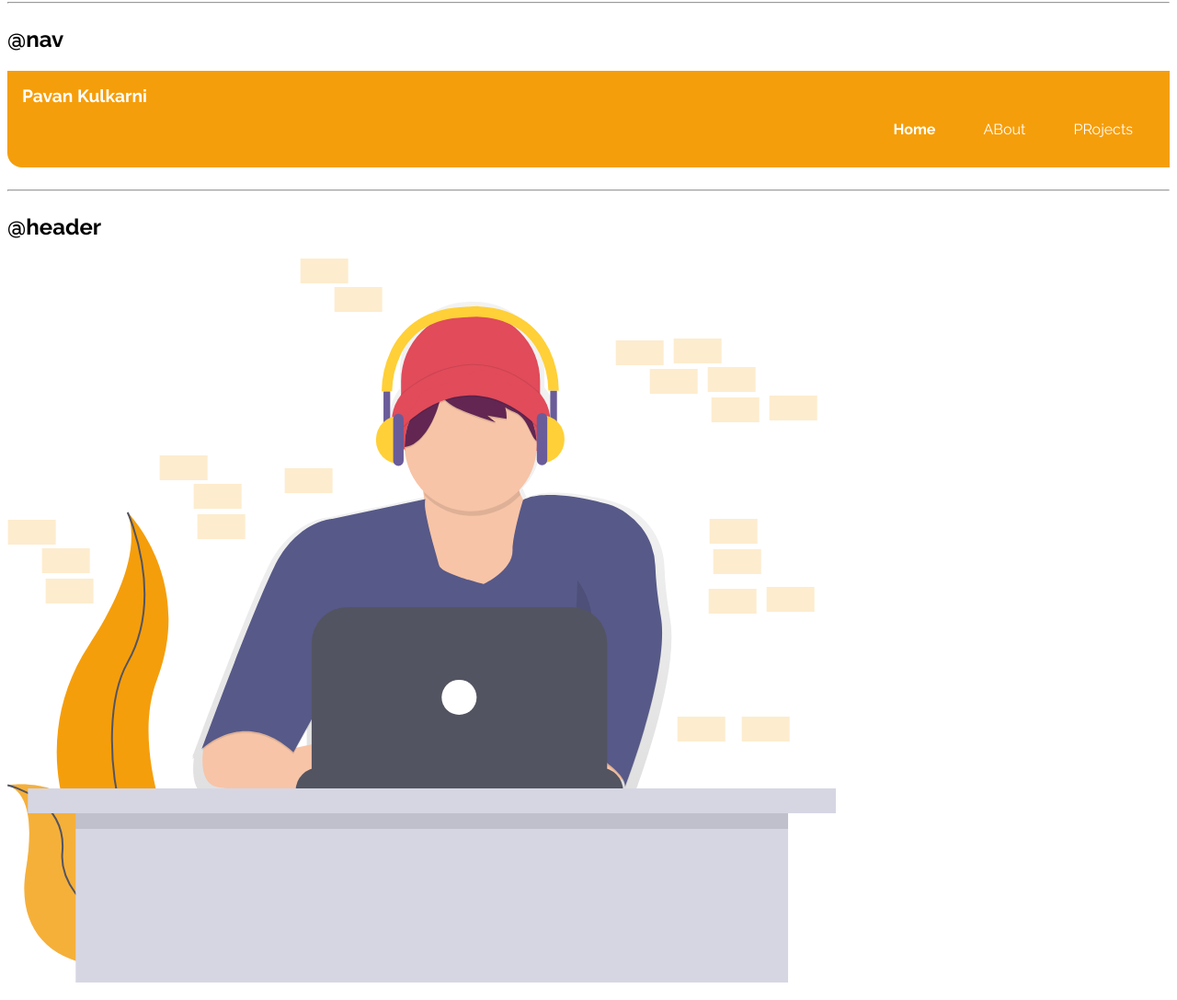
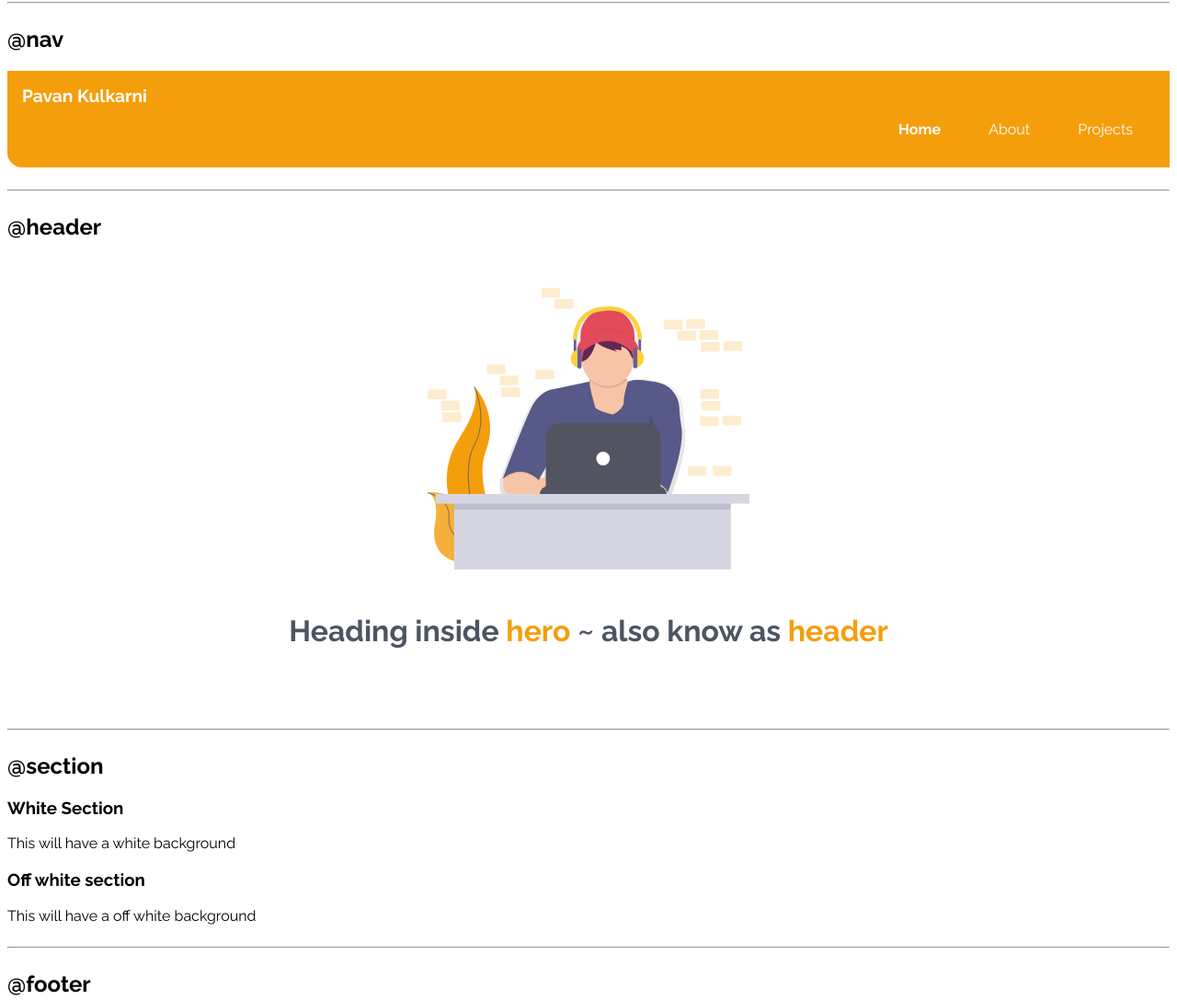
Before and after one commit to pavan6115/neogcamp, a plain HTML site: page html/index.html in a window 1280 px wide. Shown: the part 1240-2327 px from the top of the page at 92% size. Drawn offline with Linux system fonts and the light colour scheme.

Commit message:
updated for header

```diff
--- a/css/style.css
+++ b/css/style.css
@@ -2,6 +2,7 @@
 
 :root {
   --primary-color: #f59e0b;
+  --dark-grey: #4B5563;
 }
 
 body {
@@ -75,3 +76,25 @@ hr {
 .active {
     font-weight: bold;
 }
+
+/* header */
+.hero {
+    padding: 2rem;
+}
+
+.hero-img {
+    max-width: 350px;
+    display: block;
+    margin: auto;
+}
+
+.hero-heading {
+    font-size: 2rem;
+    color: var(--dark-grey);
+    padding-top: 1rem;
+    text-align: center;
+}
+
+.hero-highlight {
+    color: var(--primary-color);
+}
--- a/html/index.html
+++ b/html/index.html
@@ -75,16 +75,16 @@
       <div class="nav-brand">Pavan Kulkarni</div>
       <ul class="nobullet nav-pills">
         <li class="list-inline"><a href="/" class="link active">Home</a></li>
-        <li class="list-inline"><a href="/" class="link">ABout</a></li>
-        <li class="list-inline"><a href="/" class="link">PRojects</a></li>
+        <li class="list-inline"><a href="/" class="link">About</a></li>
+        <li class="list-inline"><a href="/" class="link">Projects</a></li>
       </ul>
     </nav>
     <hr />
 
     <h2>@header</h2>
-    <header>
-      <img src="./images/header_img.svg" alt="coding img" />
-      <h3>Heading inside hero ~ also know as header</h3>
+    <header class="hero">
+      <img class="hero-img" src="./images/header_img.svg" alt="coding img" />
+      <h3 class="hero-heading">Heading inside <span class="hero-highlight">hero</span> ~ also know as <span class="hero-highlight">header</span></h3>
     </header>
     <hr />
 
```
